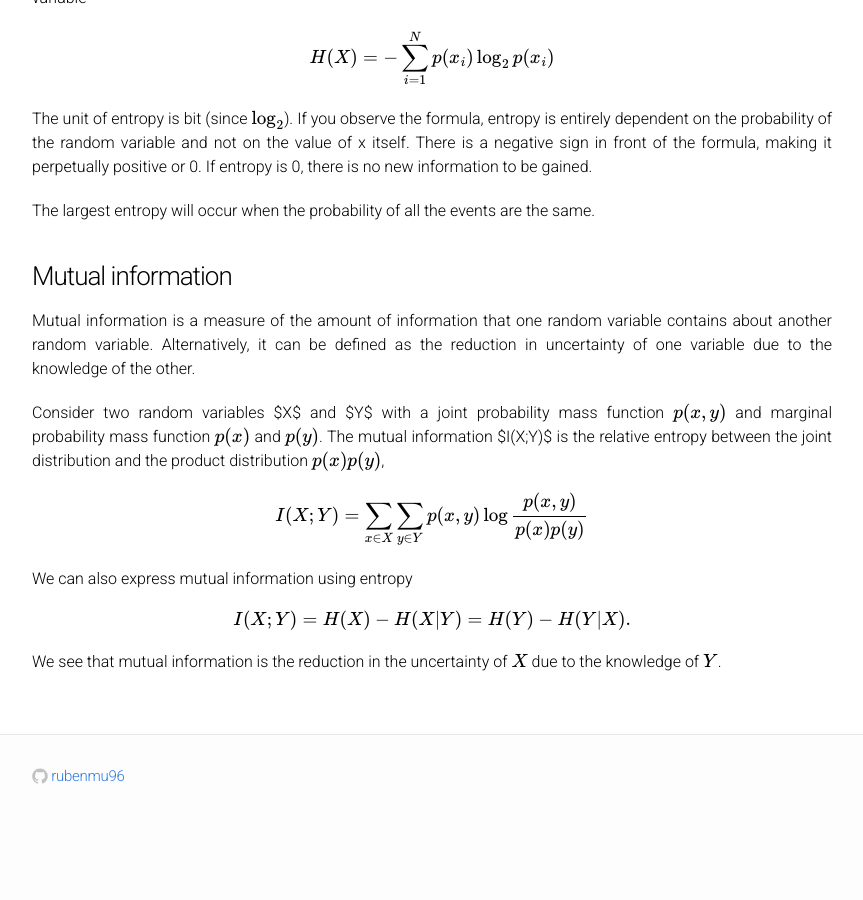
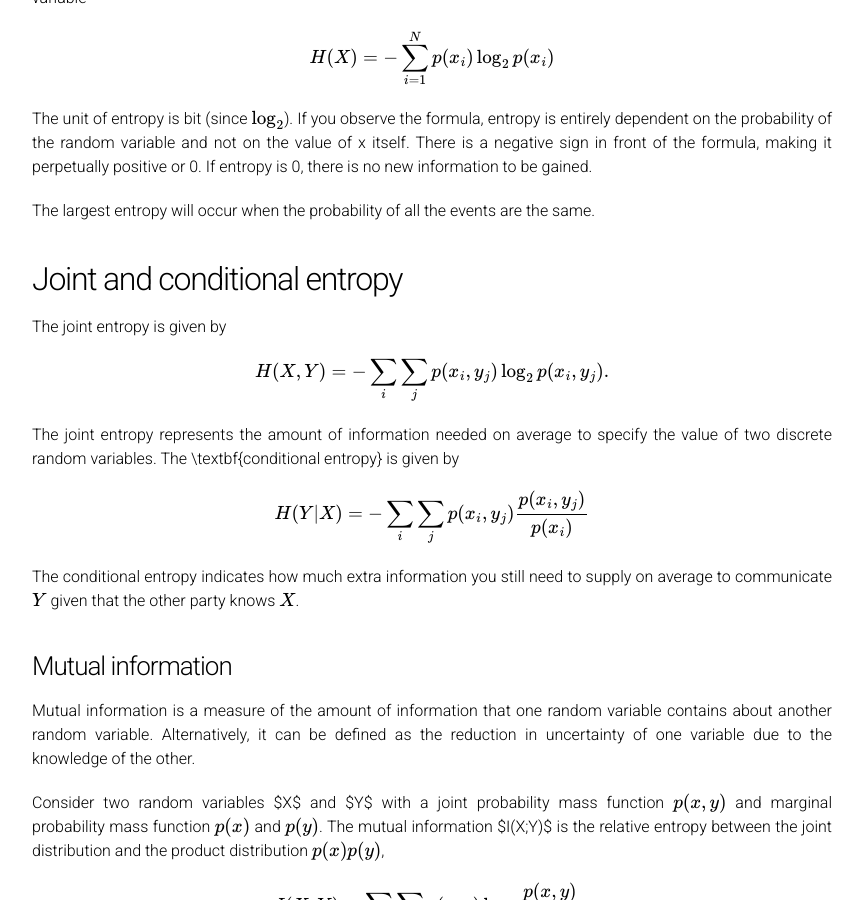
Before and after one commit to rubenmu96/rubenmu96.github.io, a Jekyll site: the page built from information_theory.md, in a window 1280 px wide and 900 px high, scrolled down 282 px. Shown: the whole window, without its empty margins (208-1071 px from the left). Built offline with Jekyll 4.4.1, drawn with Linux system fonts in a browser that asks for light colours; formulas are drawn with MathJax 3; our own code applies the rules of GitHub Pages for plain Markdown files; before the commit the page ends 1114 px from its top, so only the background shows below that.

Commit message:
Update information_theory.md

```diff
--- a/information_theory.md
+++ b/information_theory.md
@@ -17,6 +17,22 @@
 
 The largest entropy will occur when the probability of all the events are the same.
 
+## Joint and conditional entropy
+
+The joint entropy is given by
+
+$$
+    H(X,Y) = - \sum_i \sum_j p(x_i,y_j) \log_2 p(x_i,y_j).
+$$
+
+The joint entropy represents the amount of information needed on average to specify the value of two discrete random variables. The \textbf{conditional entropy} is given by
+
+$$
+    H(Y|X) = -\sum_i \sum_j p(x_i,y_j) \frac{p(x_i,y_j)}{p(x_i)}
+$$
+
+The conditional entropy indicates how much extra information you still need to supply on average to communicate $$Y$$ given that the other party knows $$X$$.
+
 ### Mutual information
 
 Mutual information is a measure of the amount of information that one random variable contains about another random variable. Alternatively, it can be defined as the reduction in uncertainty of one variable due to the knowledge of the other.
```
